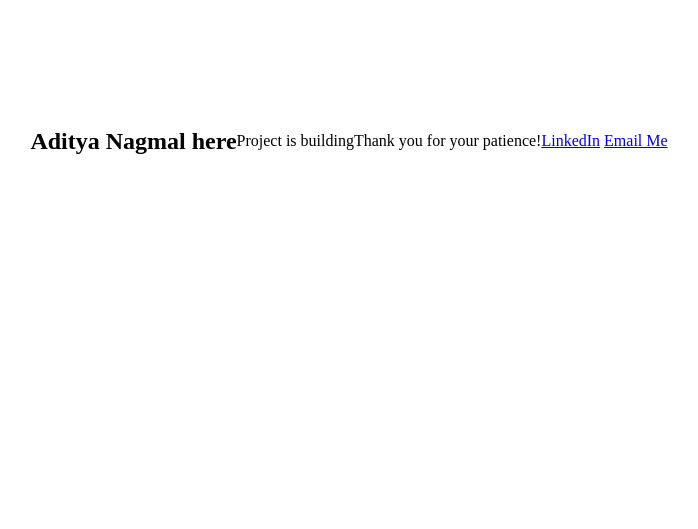
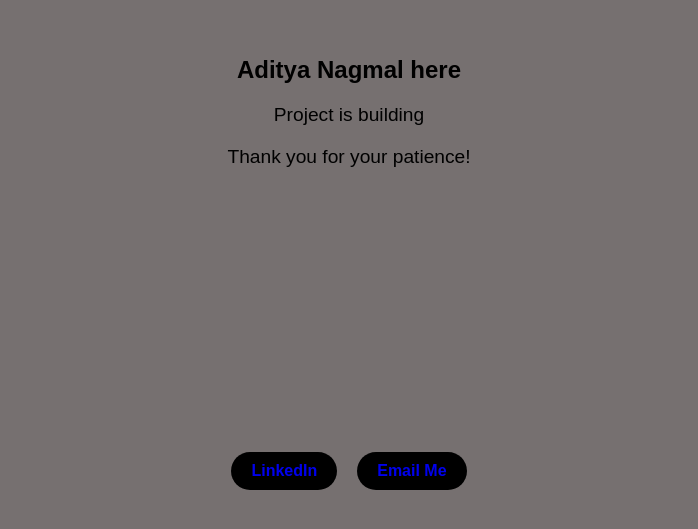
Before and after one commit to adi522/my-portfolio, a plain HTML site: page index.html in a window 1280 px wide. Shown: the part 259-788 px from the top of the page, without its empty margins (291-989 px from the left). Drawn offline with nearby package versions, Linux system fonts and the light colour scheme.

Commit message:
Update style.css

```diff
--- a/style.css
+++ b/style.css
@@ -7,30 +7,80 @@
 html, body {
     height: 100%;
     width: 100%;
+    font-family: 'Arial', sans-serif;
 }
 
-body{
-    background-color: "#xEEB3";
+body {
+    background-color: rgba(34, 24, 24, 0.617);
+    display: flex;
+    justify-content: center;
+    align-items: center;
+    /* color: #fff; */
+    font-size: 16px;
 }
 
 .main {
-    padding: 10px 10px;
-    height: 100%;
+    text-align: center;
+    max-width: 800px;
     width: 100%;
-    position: relative;
+    padding: 20px;
+}
+
+#nav-bar {
+    height: 80vh;
     display: flex;
+    flex-direction: column;
     align-items: center;
     justify-content: center;
-
+    gap: 20px;
 }
 
-#nav-bar{
-    display: flex;
-    align-items: center;
-    justify-content: space-between;
+#nav-bar h1 {
+    font-size: 3em;
+    font-weight: bold;
 }
 
-#nav-bar a{
+#nav-bar p {
+    font-size: 1.2em;
+    font-weight: 300;
+}
+
+#contact {
+    margin-top: 20px;
+    display: flex;
+    justify-content: center;
+    gap: 20px;
+}
+
+#contact a {
+    display: inline-block;
+    padding: 10px 20px;
+    background-color: #000000;
+    /* color: white; */
     text-decoration: none;
-    border-radius: 30%;
+    font-weight: bold;
+    border-radius: 30px;
+    transition: all 0.3s ease;
+    opacity: 1; /* Ensure they are not transparent */
 }
+
+#contact a:hover {
+    background-color: #0077cc;
+    transform: scale(1.05);
+}
+
+/* Mobile responsiveness */
+@media (max-width: 600px) {
+    #nav-bar h1 {
+        font-size: 2.5em;
+    }
+
+    #nav-bar p {
+        font-size: 1em;
+    }
+
+    #contact a {
+        font-size: 0.9em;
+        padding: 8px 15px;
+    }
+}
```
